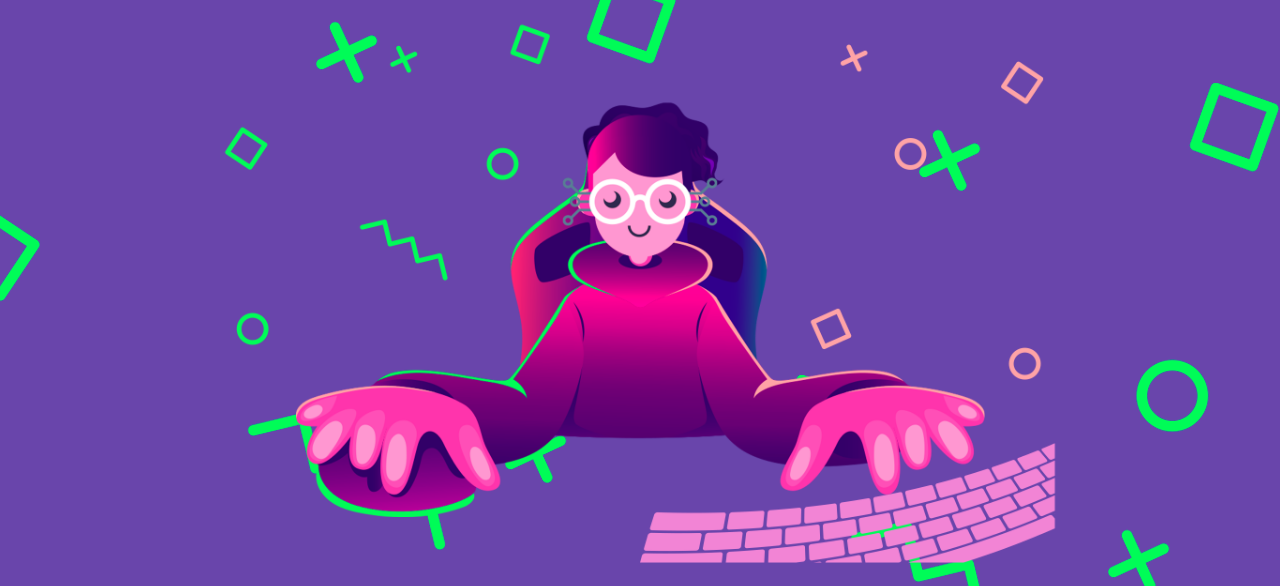
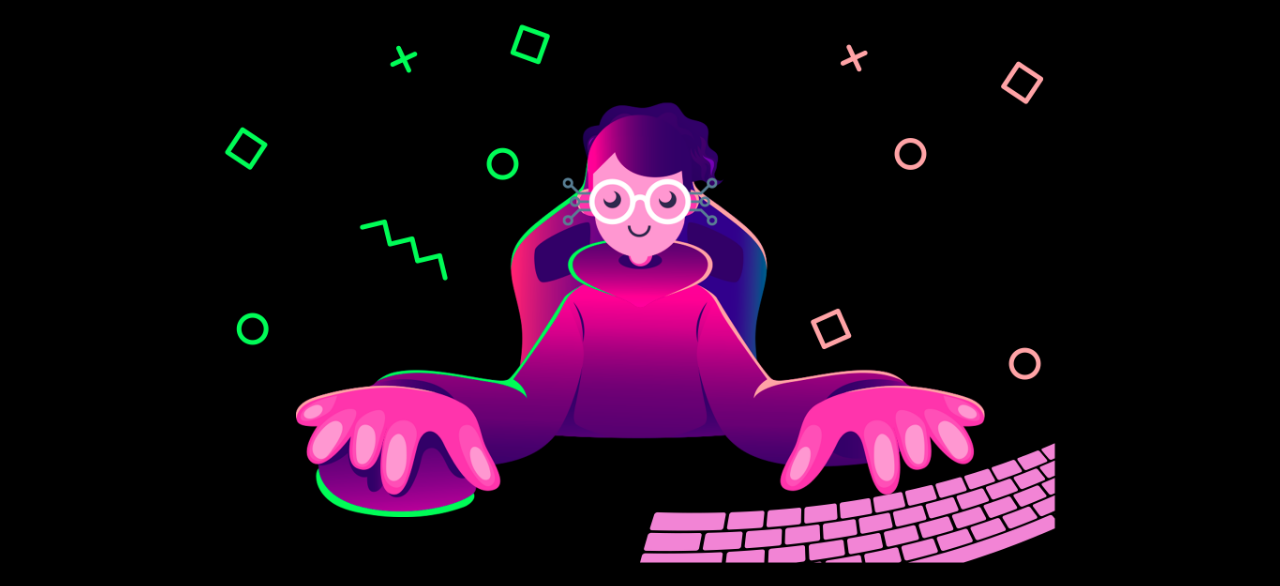
Before and after one commit to Laishyde/Lais-portfolio, a plain HTML site: page index.html in a window 1280 px wide. Shown: the top 586 px of the page. Drawn offline with Linux system fonts and the light colour scheme; a web font is replaced by a local one.

Commit message:
alterado bg

```diff
--- a/style.css
+++ b/style.css
@@ -3,7 +3,7 @@ body {
     padding: 0;
     box-sizing: border-box;
     font-family: 'Roboto', sans-serif;
-background-image: url(./assets/bacground.png);
+background-color: #000;
 color: #ffffff;
 
 }
```
